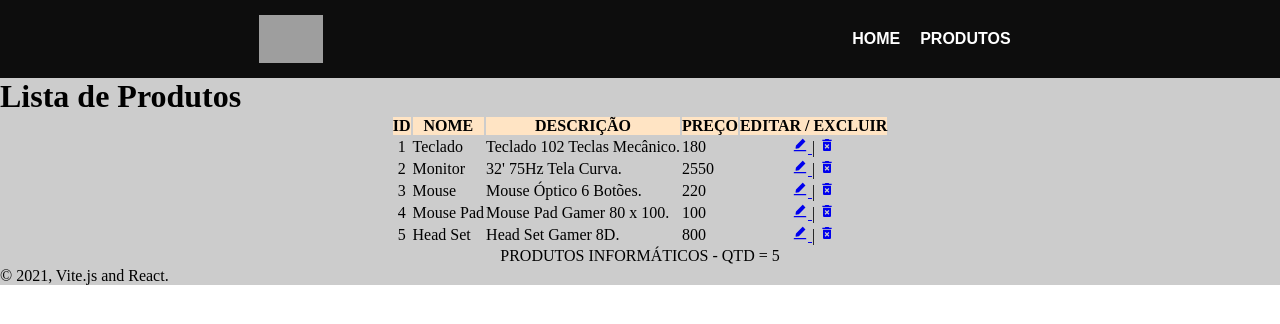
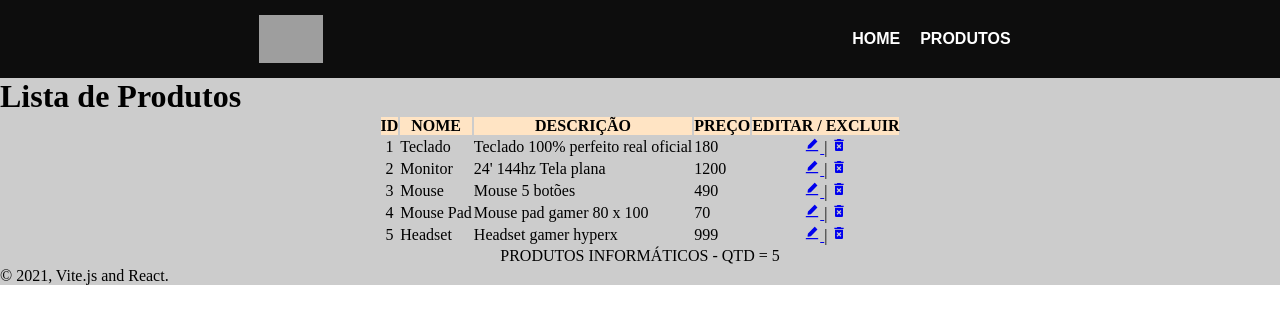
Before and after one commit to RodriguesEric134/projeto-react-js, a React (Vite) app: page /produtos in a window 1280 px wide. Shown: the top 324 px of the page. Built offline with nearby package versions, Linux system fonts and the light colour scheme; data requests are answered from the project's data file; grey boxes are pictures that could not be loaded.

Commit message:
fim de aula

```diff
--- a/package.json
+++ b/package.json
@@ -7,7 +7,8 @@
     "dev": "vite",
     "build": "vite build",
     "lint": "eslint . --ext js,jsx --report-unused-disable-directives --max-warnings 0",
-    "preview": "vite preview"
+    "preview": "vite preview",
+    "churros":"json-server --watch db.json "
   },
   "dependencies": {
     "link": "^1.5.1",
--- a/src/components/ListaProdutosExterna.jsx
+++ /dev/null
@@ -1,7 +0,0 @@
-export const ListaProdutosExterna = [
-    {id:1, nome:"Teclado",desc:"Teclado 102 Teclas Mecânico.",preco:180},
-    {id:2, nome:"Monitor",desc:"32' 75Hz Tela Curva.",preco:2550},
-    {id:3, nome:"Mouse",desc:"Mouse Óptico 6 Botões.",preco:220},
-    {id:4, nome:"Mouse Pad",desc:"Mouse Pad Gamer 80 x 100.",preco:100},
-    {id:5, nome:"Head Set",desc:"Head Set Gamer 8D.",preco:800},
-];
--- a/src/routes/Produtos.jsx
+++ b/src/routes/Produtos.jsx
@@ -1,5 +1,4 @@
 import { useEffect, useState } from "react";
-import { ListaProdutosExterna } from "../components/ListaProdutosExterna";
 import { Link } from "react-router-dom";
 import styles from "./Produtos.module.css";
 import {AiFillEdit as Editar} from "react-icons/ai"
@@ -11,11 +10,14 @@ export default function Produtos() {
 
     document.title = "Lista de Produtos";
 
-    const [listaProdutosLocal, setListaProdutosLocal] = useState([{}]);
-
+    const [listaProdutosLocal, setListaProdutosLocal] = useState([{}])
     //Estrutura que recebe a lista de produtos externa e repassa para uma lista local.
     useEffect(()=>{
-      setListaProdutosLocal(ListaProdutosExterna);
+      fetch("http://localhost:3000/produtos")
+    .then((response)=> response.json())
+    .then((response)=> setListaProdutosLocal(response))
+    .catch(error=> console.log(error));
+      //setListaProdutosLocal(ListaProdutosExterna);
     },[]);
 
   return (
```
